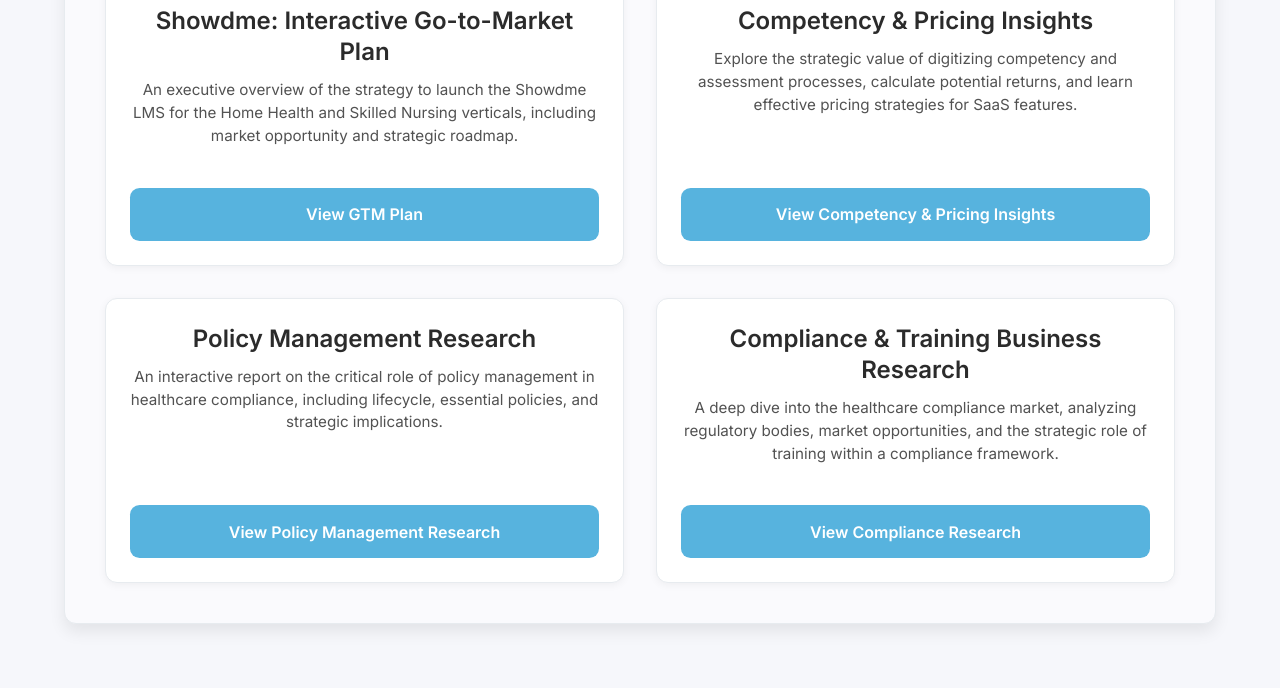
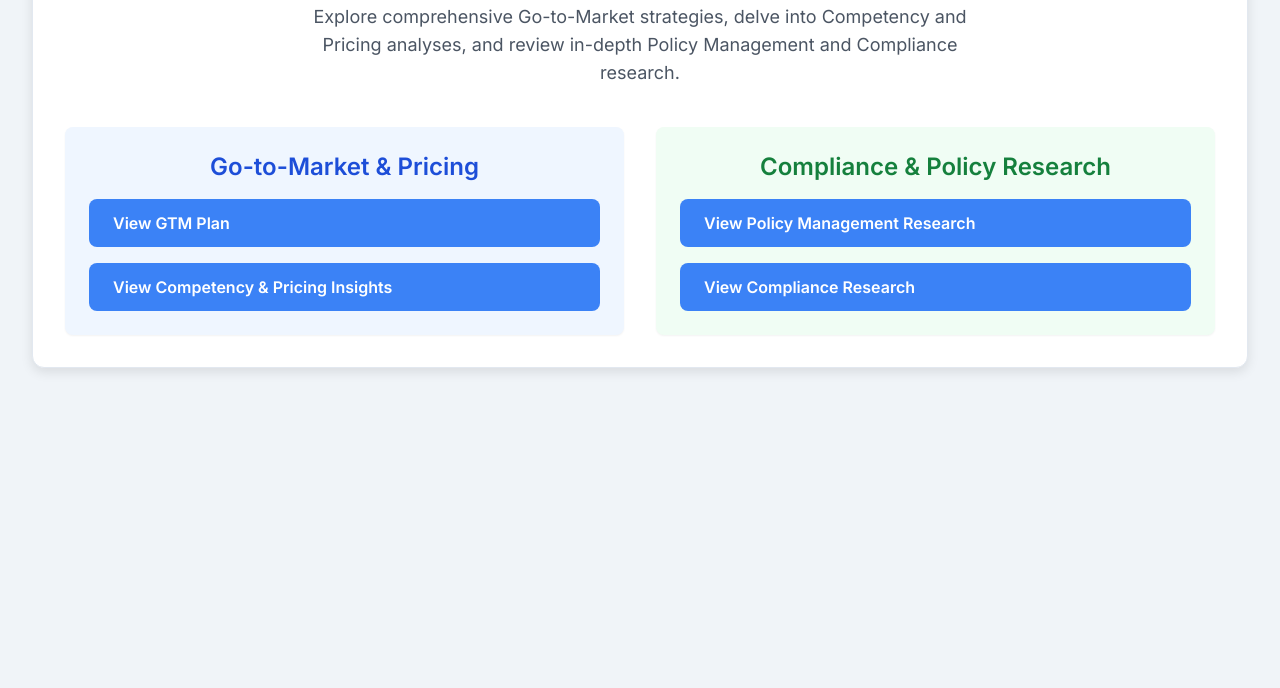
Before and after one commit to leora-showdme/showdme-gtm-plan, a plain HTML site: page index.html in a window 1280 px wide. Shown: the part 267-955 px from the top of the page. After the commit the page ends 800 px from the top, so only its background shows below. Drawn offline with nearby package versions, Linux system fonts and the light colour scheme.

Commit message:
updated index page

```diff
--- a/index.html
+++ b/index.html
@@ -3,162 +3,91 @@
 <head>
     <meta charset="UTF-8">
     <meta name="viewport" content="width=device-width, initial-scale=1.0">
-    <title>Showdme: Strategic Insights & Plans</title>
+    <title>Showdme: Insights & Plans</title>
     <script src="https://cdn.tailwindcss.com"></script>
-    <link href="https://fonts.googleapis.com/css2?family=Inter:wght@400;500;600;700&display=swap" rel="stylesheet">
+    <link href="https://fonts.googleapis.com/css2?family=Inter:wght@400;600;700&display=swap" rel="stylesheet">
     <style>
-        /* Custom CSS Variables from your other pages */
-        :root {
-            --button-link-color: #57b3de;
-            --text-link-color: #348bb4;
-            --highlight-color: #8cc345;
-            --highlight-color-darken: #5d822e;
-            --background-color-1: #F6F7FB;
-            --background-color-2: #e6e6e6;
-            --background-color-3: #fff;
-            --background-color-4: #EDF0F7;
-            --card-background: #fafafd;
-            --text-color-1: #2b2b2b;
-            --text-color-2: #525252;
-            --negative-color: #ed8f90;
-            --border-color: #E7EBEF;
-            --required: #cd4343;
-            --sm-icon-button-color: #22c1e8;
-            --invalid-background-color: #ebccd1;
-        }
-
         body {
             font-family: 'Inter', sans-serif;
-            background-color: var(--background-color-1); /* Consistent background */
-            color: var(--text-color-1); /* Consistent text color */
+            background-color: #f0f4f8; /* Light blue-gray background */
+            color: #334155; /* Darker text */
             line-height: 1.6;
-            display: flex;
-            align-items: center;
-            justify-content: center;
-            min-height: 100vh;
-            padding: 2rem;
-            box-sizing: border-box;
         }
         .container {
-            max-width: 1024px; /* Slightly wider container */
+            max-width: 960px;
             margin: 0 auto;
             padding: 2rem;
-            text-align: center;
         }
-        .main-card {
-            background-color: var(--card-background); /* Consistent card background */
+        .card {
+            background-color: #ffffff;
             border-radius: 0.75rem; /* Rounded corners */
-            box-shadow: 0 8px 16px rgba(0, 0, 0, 0.08); /* Stronger, softer shadow */
-            padding: 2.5rem; /* Increased padding */
-            border: 1px solid var(--border-color); /* Subtle border */
+            box-shadow: 0 4px 12px rgba(0, 0, 0, 0.1); /* Soft shadow */
+            padding: 2rem;
+            transition: transform 0.2s ease-in-out, box-shadow 0.2s ease-in-out;
+            border: 1px solid #e2e8f0; /* Subtle border */
         }
-        .page-link-card {
-            background-color: var(--background-color-3); /* White background for inner cards */
-            border-radius: 0.75rem;
-            padding: 1.5rem;
-            box-shadow: 0 2px 8px rgba(0, 0, 0, 0.05); /* Lighter shadow for inner cards */
-            border: 1px solid var(--border-color);
-            display: flex;
-            flex-direction: column;
-            justify-content: space-between; /* Pushes button to bottom */
-            transition: transform 0.2s ease-in-out, box-shadow 0.2s ease-in-out;
+        .card:hover {
+            transform: translateY(-5px);
+            box-shadow: 0 6px 16px rgba(0, 0, 0, 0.15);
         }
-        .page-link-card:hover {
-            transform: translateY(-5px);
-            box-shadow: 0 4px 12px rgba(0, 0, 0, 0.1);
-        }
-        .btn-page-link {
-            display: flex; /* Use flexbox for centering text */
-            align-items: center; /* Center vertically */
-            justify-content: center; /* Center horizontally */
-            padding: 0.9rem 1.8rem; /* Larger padding */
-            background-color: var(--button-link-color); /* Consistent button color */
+        .btn-link {
+            display: inline-block;
+            padding: 0.75rem 1.5rem;
+            background-color: #3b82f6; /* Blue */
             color: white;
-            border-radius: 0.6rem; /* Slightly more rounded */
+            border-radius: 0.5rem;
             text-decoration: none;
             font-weight: 600;
-            transition: background-color 0.2s ease-in-out, transform 0.1s ease-in-out, box-shadow 0.2s ease-in-out;
-            width: 100%; /* Full width within its grid column */
-            min-height: 50px; /* Ensure consistent height */
-            margin-top: 1.5rem; /* Space between title/desc and button */
+            transition: background-color 0.2s ease-in-out, transform 0.1s ease-in-out;
         }
-        .btn-page-link:hover {
-            background-color: var(--text-link-color); /* Darker on hover */
-            transform: translateY(-2px);
-            box-shadow: 0 4px 8px rgba(0, 0, 0, 0.1);
-        }
-        h1 {
-            color: var(--text-color-1);
-            font-size: 3.5rem; /* Larger heading */
-            font-weight: 700;
-            margin-bottom: 1.5rem;
-            line-height: 1.2;
-        }
-        p {
-            color: var(--text-color-2);
-            font-size: 1.15rem; /* Slightly larger paragraph text */
-            margin-bottom: 2.5rem;
-            max-width: 768px; /* Constrain paragraph width */
-            margin-left: auto;
-            margin-right: auto;
-        }
-        .page-link-card h3 {
-            font-size: 1.5rem; /* Title for individual page cards */
-            font-weight: 600;
-            color: var(--text-color-1);
-            margin-bottom: 0.75rem;
-            line-height: 1.3;
-        }
-        .page-link-card p {
-            font-size: 0.95rem; /* Description text size */
-            color: var(--text-color-2);
-            margin-bottom: 1rem;
-            flex-grow: 1; /* Allows description to take available space */
+        .btn-link:hover {
+            background-color: #2563eb; /* Darker blue on hover */
+            transform: translateY(-1px);
         }
     </style>
 </head>
-<body>
-    <div class="container">
-        <div class="main-card">
-            <h1>Showdme: Strategic Insights & Plans</h1>
-            <p>
-                Welcome to the central hub for Showdme's strategic documentation. Explore comprehensive Go-to-Market strategies, delve into Competency and Pricing analyses, and review in-depth Policy Management and Compliance research.
+<body class="flex items-center justify-center min-h-screen">
+    <div class="container text-center">
+        <div class="card">
+            <h1 class="text-4xl md:text-5xl font-bold text-gray-800 mb-6">
+                Showdme: Strategic Insights & Plans
+            </h1>
+            <p class="text-lg text-gray-600 mb-10 max-w-2xl mx-auto">
+                Explore comprehensive Go-to-Market strategies, delve into Competency and Pricing analyses, and review in-depth Policy Management and Compliance research.
             </p>
 
-            <div class="grid grid-cols-1 md:grid-cols-2 lg:grid-cols-2 gap-8 mt-10">
-
-                <div class="page-link-card">
-                    <h3>Showdme: Interactive Go-to-Market Plan</h3>
-                    <p>An executive overview of the strategy to launch the Showdme LMS for the Home Health and Skilled Nursing verticals, including market opportunity and strategic roadmap.</p>
-                    <a href="https://showdme-gtm-plan.github.io/Showdme%20GTM%20Plan%20-%20Main%20Page.html" class="btn-page-link">
+            <div class="grid grid-cols-1 md:grid-cols-2 gap-8">
+                <div class="p-6 bg-blue-50 rounded-lg shadow-sm">
+                    <h2 class="text-2xl font-semibold text-blue-700 mb-4">Go-to-Market & Pricing</h2>
+                    <ul class="space-y-4 text-left list-none pl-0">
+                        <li>
+                            <a href="https://showdme-gtm-plan.github.io/Showdme%20GTM%20Plan%20-%20Main%20Page.html" class="btn-link w-full">
                                 View GTM Plan
                             </a>
+                        </li>
+                        <li>
+                            <a href="https://showdme-gtm-plan.github.io/Comptency%20and%20Pricing%20Insights.html" class="btn-link w-full">
+                                View Competency & Pricing Insights
+                            </a>
+                        </li>
+                    </ul>
                 </div>
 
-                <div class="page-link-card">
-                    <h3>Competency & Pricing Insights</h3>
-                    <p>Explore the strategic value of digitizing competency and assessment processes, calculate potential returns, and learn effective pricing strategies for SaaS features.</p>
-                    <a href="https://showdme-gtm-plan.github.io/Comptency%20and%20Pricing%20Insights.html" class="btn-page-link">
-                        View Competency & Pricing Insights
-                    </a>
-                </div>
-
-                <div class="page-link-card">
-                    <h3>Policy Management Research</h3>
-                    <p>An interactive report on the critical role of policy management in healthcare compliance, including lifecycle, essential policies, and strategic implications.</p>
-                    <a href="https://showdme-gtm-plan.github.io/Policy%20Management%20Research.html" class="btn-page-link">
+                <div class="p-6 bg-green-50 rounded-lg shadow-sm">
+                    <h2 class="text-2xl font-semibold text-green-700 mb-4">Compliance & Policy Research</h2>
+                    <ul class="space-y-4 text-left list-none pl-0">
+                        <li>
+                            <a href="https://showdme-gtm-plan.github.io/Policy%20Management%20Research.html" class="btn-link w-full">
                                 View Policy Management Research
                             </a>
-                </div>
-
-                <div class="page-link-card">
-                    <h3>Compliance & Training Business Research</h3>
-                    <p>A deep dive into the healthcare compliance market, analyzing regulatory bodies, market opportunities, and the strategic role of training within a compliance framework.</p>
-                    <a href="https://showdme-gtm-plan.github.io/Compliance%20-%20Research%20v2%20-%20Copy.html" class="btn-page-link">
+                        </li>
+                        <li>
+                            <a href="https://showdme-gtm-plan.github.io/Compliance%20-%20Research%20v2%20-%20Copy.html" class="btn-link w-full">
                                 View Compliance Research
                             </a>
+                        </li>
+                    </ul>
                 </div>
-
             </div>
         </div>
     </div>
```
Lines whose indentation alone changed are shown as unchanged.
